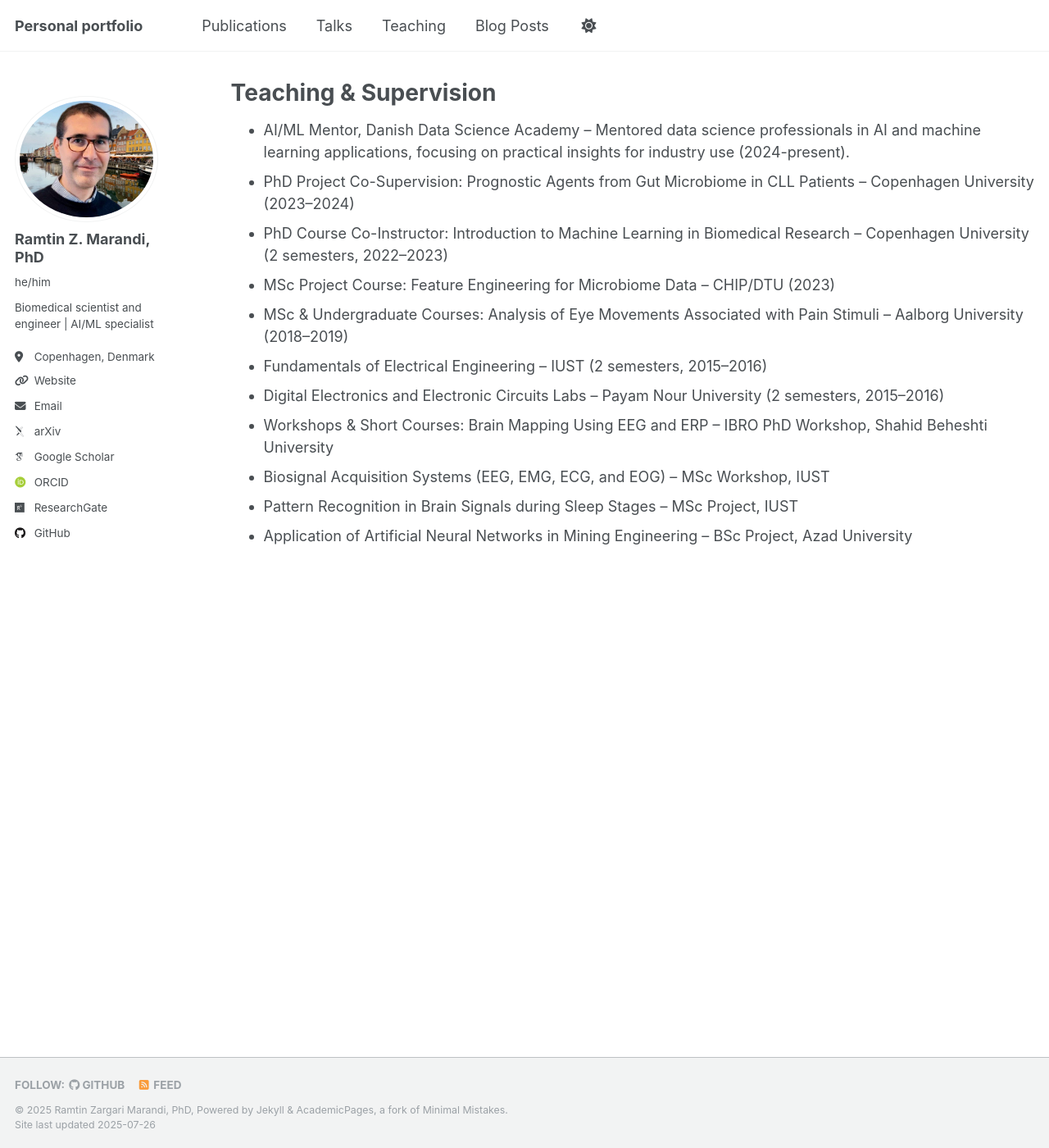
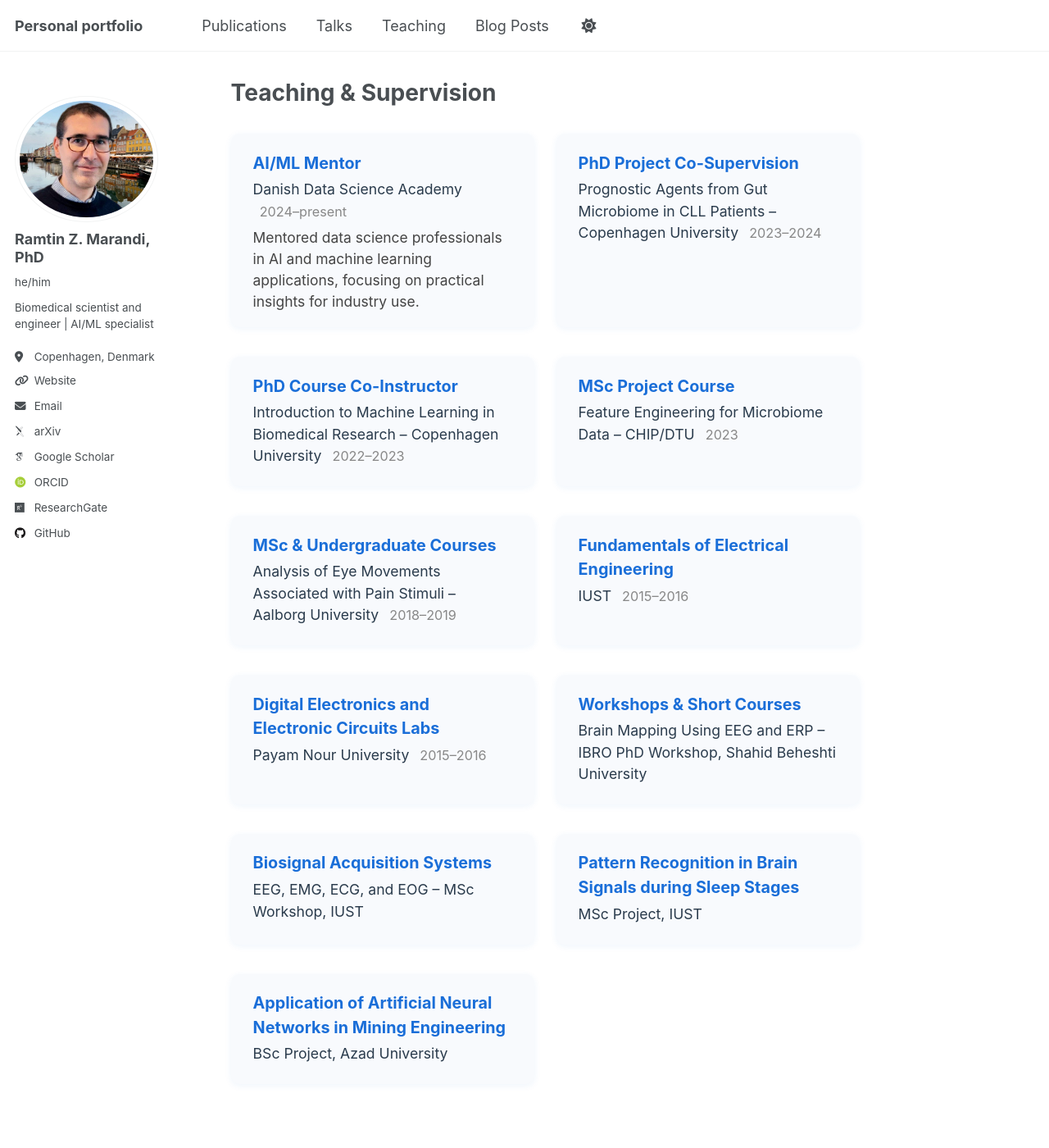
Before and after one commit to ramtinz/ramtinz.github.io, a Jekyll site: the page built from _pages/teaching.html, in a window 1280 px wide and 1400 px high. Shown: the whole window at 82% size. Built offline with Jekyll 4.4.1, drawn with Linux system fonts in a browser that asks for light colours; some web fonts are replaced; a script that is not in the unit is left out.

Commit message:
updated info

```diff
--- a/_pages/teaching.html
+++ b/_pages/teaching.html
@@ -5,19 +5,99 @@
 author_profile: true
 ---
 
-<ul>
-<li>AI/ML Mentor, Danish Data Science Academy – Mentored data science professionals in AI and machine learning applications, focusing on practical insights for industry use (2024-present).</li>
-<li>PhD Project Co-Supervision: Prognostic Agents from Gut Microbiome in CLL Patients – Copenhagen University (2023–2024)</li>
-<li>PhD Course Co-Instructor: Introduction to Machine Learning in Biomedical Research – Copenhagen University (2 semesters, 2022–2023)</li>
-<li>MSc Project Course: Feature Engineering for Microbiome Data – CHIP/DTU (2023)</li>
-<li>MSc & Undergraduate Courses: Analysis of Eye Movements Associated with Pain Stimuli – Aalborg University (2018–2019)</li>
-<li>Fundamentals of Electrical Engineering – IUST (2 semesters, 2015–2016)</li>
-<li>Digital Electronics and Electronic Circuits Labs – Payam Nour University (2 semesters, 2015–2016)</li>
-<li>Workshops & Short Courses: Brain Mapping Using EEG and ERP – IBRO PhD Workshop, Shahid Beheshti University</li>
-<li>Biosignal Acquisition Systems (EEG, EMG, ECG, and EOG) – MSc Workshop, IUST</li>
-<li>Pattern Recognition in Brain Signals during Sleep Stages – MSc Project, IUST</li>
-<li>Application of Artificial Neural Networks in Mining Engineering – BSc Project, Azad University</li>
-</ul>
+
+<div class="teaching-cards">
+  <div class="teaching-card">
+    <div class="teaching-title">AI/ML Mentor</div>
+    <div class="teaching-meta">Danish Data Science Academy <span class="teaching-date">2024–present</span></div>
+    <div class="teaching-desc">Mentored data science professionals in AI and machine learning applications, focusing on practical insights for industry use.</div>
+  </div>
+  <div class="teaching-card">
+    <div class="teaching-title">PhD Project Co-Supervision</div>
+    <div class="teaching-meta">Prognostic Agents from Gut Microbiome in CLL Patients – Copenhagen University <span class="teaching-date">2023–2024</span></div>
+  </div>
+  <div class="teaching-card">
+    <div class="teaching-title">PhD Course Co-Instructor</div>
+    <div class="teaching-meta">Introduction to Machine Learning in Biomedical Research – Copenhagen University <span class="teaching-date">2022–2023</span></div>
+  </div>
+  <div class="teaching-card">
+    <div class="teaching-title">MSc Project Course</div>
+    <div class="teaching-meta">Feature Engineering for Microbiome Data – CHIP/DTU <span class="teaching-date">2023</span></div>
+  </div>
+  <div class="teaching-card">
+    <div class="teaching-title">MSc & Undergraduate Courses</div>
+    <div class="teaching-meta">Analysis of Eye Movements Associated with Pain Stimuli – Aalborg University <span class="teaching-date">2018–2019</span></div>
+  </div>
+  <div class="teaching-card">
+    <div class="teaching-title">Fundamentals of Electrical Engineering</div>
+    <div class="teaching-meta">IUST <span class="teaching-date">2015–2016</span></div>
+  </div>
+  <div class="teaching-card">
+    <div class="teaching-title">Digital Electronics and Electronic Circuits Labs</div>
+    <div class="teaching-meta">Payam Nour University <span class="teaching-date">2015–2016</span></div>
+  </div>
+  <div class="teaching-card">
+    <div class="teaching-title">Workshops & Short Courses</div>
+    <div class="teaching-meta">Brain Mapping Using EEG and ERP – IBRO PhD Workshop, Shahid Beheshti University</div>
+  </div>
+  <div class="teaching-card">
+    <div class="teaching-title">Biosignal Acquisition Systems</div>
+    <div class="teaching-meta">EEG, EMG, ECG, and EOG – MSc Workshop, IUST</div>
+  </div>
+  <div class="teaching-card">
+    <div class="teaching-title">Pattern Recognition in Brain Signals during Sleep Stages</div>
+    <div class="teaching-meta">MSc Project, IUST</div>
+  </div>
+  <div class="teaching-card">
+    <div class="teaching-title">Application of Artificial Neural Networks in Mining Engineering</div>
+    <div class="teaching-meta">BSc Project, Azad University</div>
+  </div>
+</div>
+
+<style>
+.teaching-cards {
+  display: flex;
+  flex-wrap: wrap;
+  gap: 1.5em;
+  margin: 2em 0 3em 0;
+}
+.teaching-card {
+  background: #f8fafd;
+  border-radius: 10px;
+  box-shadow: 0 2px 8px rgba(26,110,216,0.07);
+  padding: 1.2em 1.5em 1em 1.5em;
+  min-width: 260px;
+  max-width: 370px;
+  flex: 1 1 320px;
+  display: flex;
+  flex-direction: column;
+  margin-bottom: 0.5em;
+}
+.teaching-title {
+  font-size: 1.1em;
+  font-weight: 700;
+  color: #1a6ed8;
+  margin-bottom: 0.2em;
+}
+.teaching-meta {
+  font-size: 0.98em;
+  color: #2a3b4c;
+  margin-bottom: 0.3em;
+}
+.teaching-date {
+  font-size: 0.92em;
+  color: #888;
+  margin-left: 0.5em;
+}
+.teaching-desc {
+  font-size: 0.97em;
+  color: #444;
+}
+@media (max-width: 800px) {
+  .teaching-cards { flex-direction: column; gap: 1em; }
+  .teaching-card { max-width: 100%; min-width: 0; }
+}
+</style>
 
 {% for post in site.teaching reversed %}
   {% include archive-single.html %}
```
Also changed, not shown: _pages/talks.html (+81 -15 lines).
